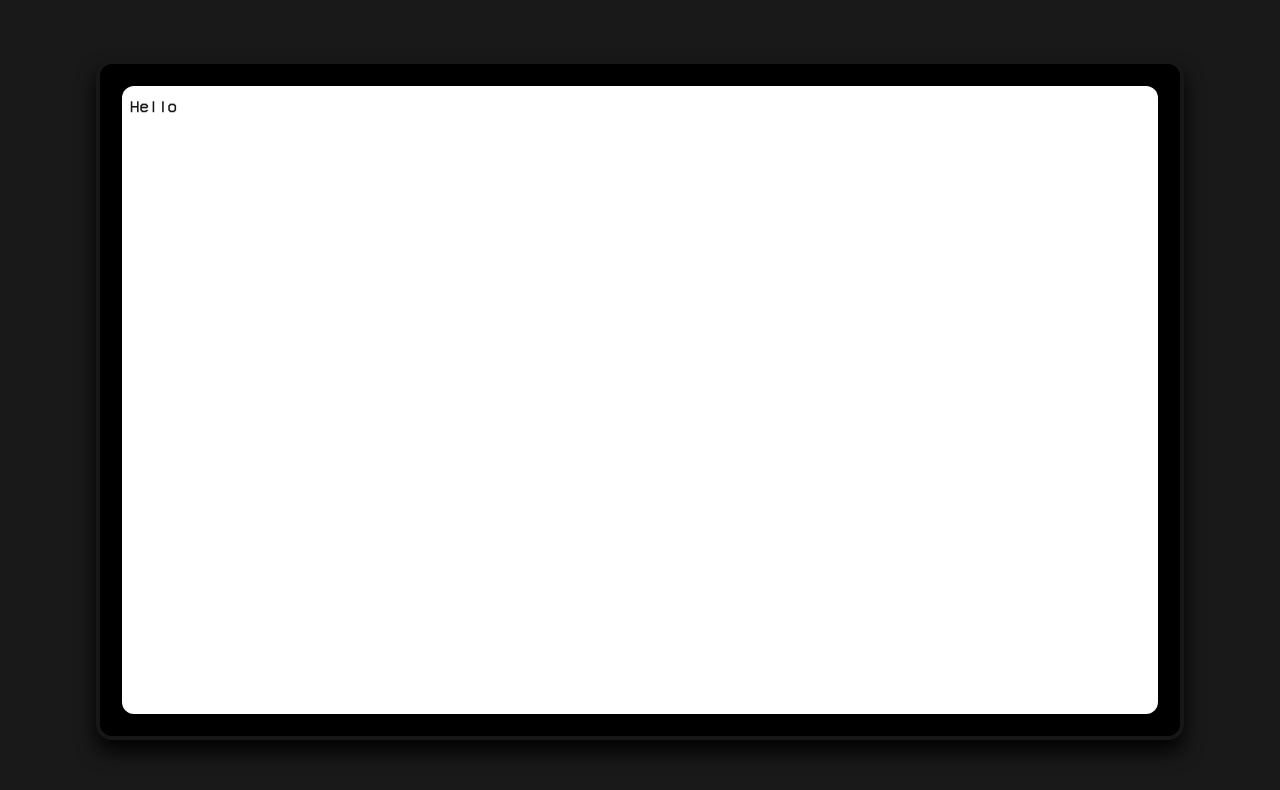
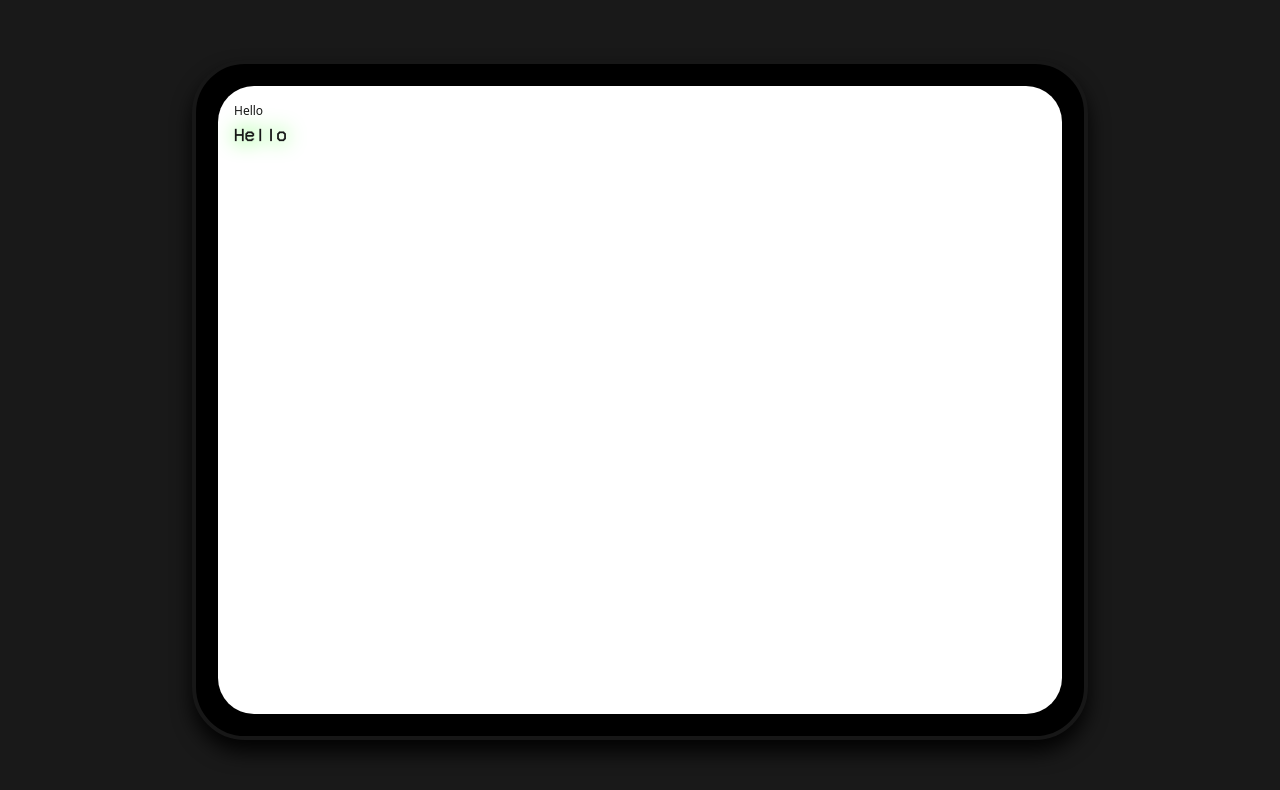
Before and after one commit to Aayush-Tripathi2102/acwebsite, a Next.js app: page / in a window 1280 px wide. Shown: the top 790 px of the page. Built offline with nearby package versions, Linux system fonts and the light colour scheme.

Commit message:
Basic Structure Ready

```diff
--- a/app/globals.css
+++ b/app/globals.css
@@ -1,4 +1,5 @@
 @import "tailwindcss";
+
 @font-face {
   font-family: "VCR_OSD_MONO";
   src: url("/font/VCR_OSD_MONO_1.001.ttf") format("truetype");
@@ -17,12 +18,12 @@
   --font-sans: var(--font-geist-sans);
   --font-mono: var(--font-geist-mono);
   --color-terminal-primary: var(--terminal-primary);
-  --color-tablet-border:var(--tablet-border)
+  --color-tablet-border: var(--tablet-border);
 }
 
 @media (prefers-color-scheme: dark) {
   :root {
-    --background: #191919;
+    --background: #21242f;
     --foreground: #ededed;
     --terminal-primary: #1eff00;
     --tablet-border: #8c8f98;
@@ -32,5 +33,15 @@
 body {
   background: var(--background);
   color: var(--foreground);
-  font-family: "VCR_OSD_MONO", monospace;
 }
+
+@layer components {
+  .text-vcr {
+    font-family: "VCR_OSD_MONO", monospace;
+  }
+
+  .terminal-text {
+    font-family: "VCR_OSD_MONO", monospace;
+    @apply text-terminal-primary text-lg drop-shadow-[0_0_10px_#1EFF00];
+  }
+}
--- a/app/page.js
+++ b/app/page.js
@@ -1,3 +1,8 @@
 export default function Home() {
-  return <>Hello</>;
+  return (
+    <div>
+      <h1 className="text-[12px] font-light">Hello</h1>
+      <h1 className="terminal-text">Hello</h1>
+    </div>
+  );
 }
--- a/components/TabletWrapper.jsx
+++ b/components/TabletWrapper.jsx
@@ -6,20 +6,20 @@ const TabletWrapper = ({ children }) => {
       <div
         className="
           m-4 sm:m-0
-          h-[82vh] w-[85vw] sm:h-[85vh] sm:w-[85vw]
-          bg-black border-2 sm:border-4 rounded-2xl border-tablet-border
-          flex items-center justify-center p-2 sm:p-4
+          h-[82vh] w-[85vw] sm:h-[85vh] sm:w-[70vw]
+          bg-black border-2 sm:border-4 rounded-[53px] border-tablet-border
+          flex items-center justify-center p-1 sm:p-4
           shadow-[0_12px_20px_rgba(0,0,0,0.9)]
         "
       >
         <div
           className="
-            h-full w-full bg-black rounded-xl
+            h-full w-full bg-black rounded-[45px] sm:rounded-[36px]
             border-[3px] sm:border-[6px] border-black
             shadow-[inset_0_6px_12px_rgba(0,0,0,0.9)]
           "
         >
-          <div className="bg-white h-full w-full border-0 rounded-xl p-1 sm:p-2">
+          <div className="bg-background h-full w-full border-0 rounded-[45px] sm:rounded-[36px] p-4 sm:p-4">
             {children}
           </div>
         </div>
```
Also changed, not shown: 1 other file (tests, documents, lock files or other folders).
